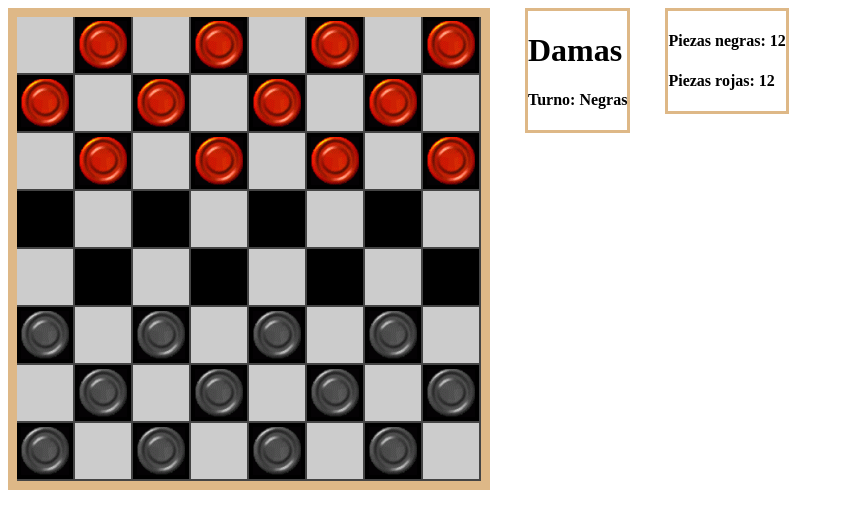
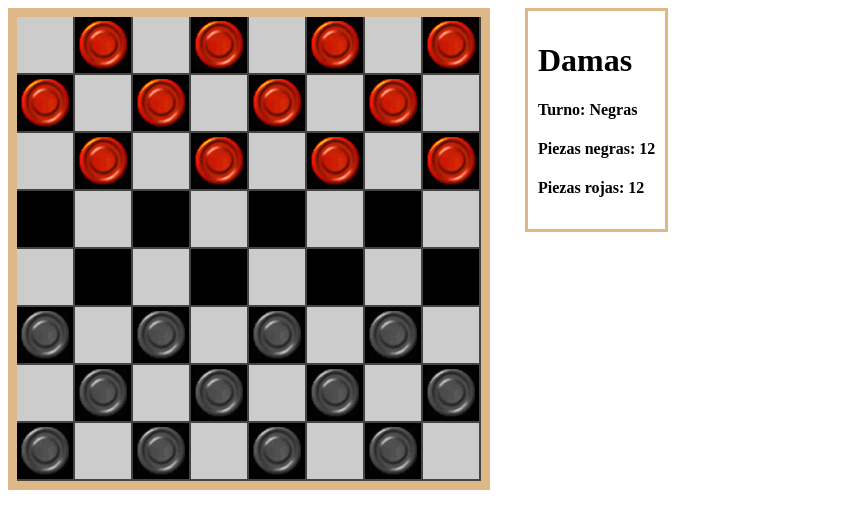
Before and after one commit to verlak46/Checkers-2015, a plain HTML site: page index.html in a window 1280 px wide. Shown: the whole page, without its empty margins (0-844 px from the left). Drawn offline with nearby package versions, Linux system fonts and the light colour scheme.

Commit message:
Style fixed

```diff
--- a/index.html
+++ b/index.html
@@ -17,9 +17,6 @@
 	<div id="meta">
 		<h1>Damas</h1>
 		<h4>Turno: <span id="turno">Negras</span></h4>
-	</div>
-
-	<div id="pieces">
 		<h4>Piezas negras: <span id="negras">12</span></h4>
 		<h4>Piezas rojas: <span id="rojas">12</span></h4>
 	</div>
--- a/style.css
+++ b/style.css
@@ -20,14 +20,7 @@ div#meta {
     border-style:solid;
     border-width:3px;
     border-color:#DEB887;
-}
-
-div#pieces {
-    float:left;
-    margin-left:35px;
-    border-style:solid;
-    border-width:3px;
-    border-color:#DEB887;
+    padding: 10px 10px 10px 10px;
 }
 
 div.square_light {
```
